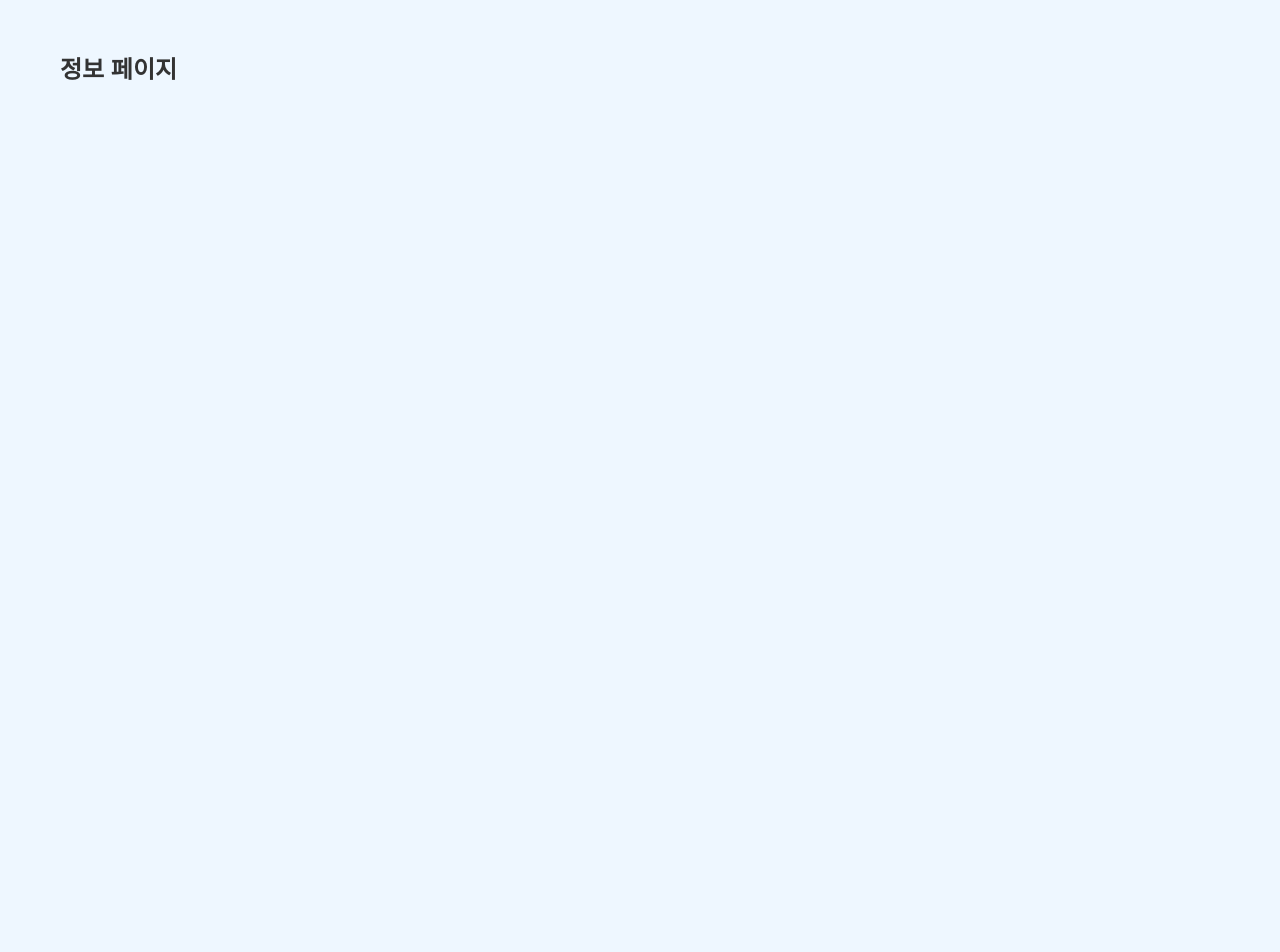
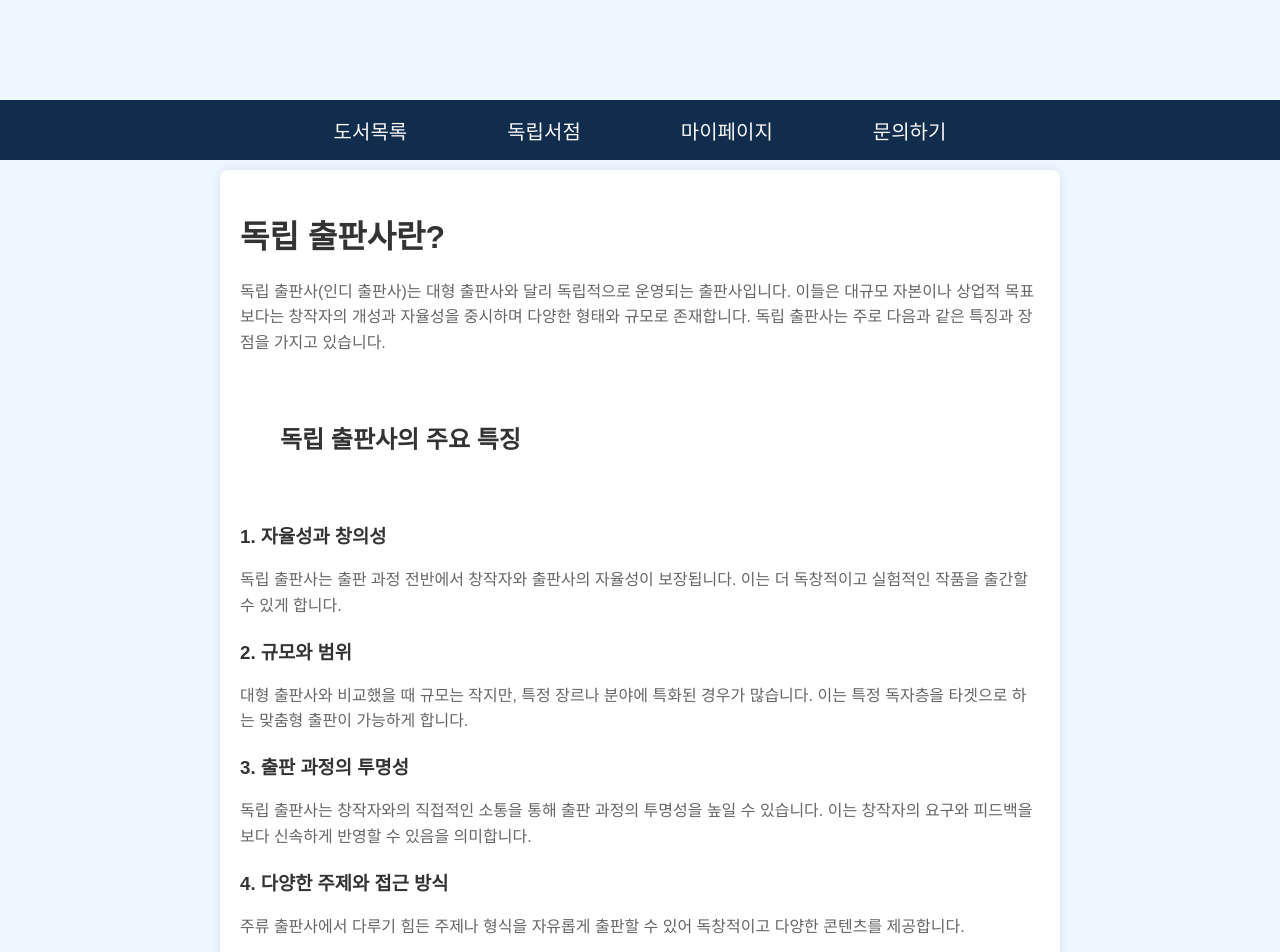
Before and after one commit to san-sae/WEBSW_PROJECT, a React (Create React App) app in the folder react_project/: page /info in a window 1280 px wide. Shown: the top 952 px of the page. Before the commit the page ends 800 px from the top, so only its background shows below. Built offline with nearby package versions, Linux system fonts and the light colour scheme.

Commit message:
plus info

```diff
--- /dev/null
+++ b/react_project/src/pages/Info.css
@@ -0,0 +1,83 @@
+body {
+    font-family: Arial, sans-serif;
+    margin: 0;
+    padding: 20px;
+    background-color: #f0f0f0;
+  }
+
+  .container {
+    max-width: 800px;
+    margin: 150px auto;
+    height : 100%;
+    background: #fff;
+    padding: 20px;
+    border-radius: 8px;
+    box-shadow: 0 0 10px rgba(0, 0, 0, 0.1);
+  }
+
+  nav ul {
+    list-style-type: none;
+    padding: 0;
+  }
+
+  nav ul li {
+    display: inline;
+    margin-right: 10px;
+  }
+
+  nav ul li a {
+    text-decoration: none;
+    color: #333;
+    font-weight: bold;
+  }
+
+  nav ul li a:hover {
+    text-decoration: underline;
+  }
+
+  h1, h2, h3 {
+    color: #333;
+  }
+
+  p {
+    line-height: 1.6;
+    color: #666;
+  }
+
+  form div {
+    margin-bottom: 15px;
+  }
+
+  label {
+    display: block;
+    margin-bottom: 5px;
+    font-weight: bold;
+  }
+
+  input[type="text"],
+  input[type="email"],
+  textarea {
+    width: 100%;
+    padding: 10px;
+    border: 1px solid #ccc;
+    border-radius: 4px;
+    box-sizing: border-box;
+  }
+
+  button {
+    width: 100%;
+    padding: 10px;
+    background-color: #4CAF50;
+    color: white;
+    border: none;
+    border-radius: 4px;
+    cursor: pointer;
+  }
+
+  button:hover {
+    background-color: #45a049;
+  }
+
+  .list a:visited{
+    color:mediumslateblue;
+}
--- a/react_project/src/pages/Info.js
+++ b/react_project/src/pages/Info.js
@@ -1,8 +1,77 @@
-// Info.js
 import React from 'react';
+import Nav from './../component/Nav';
+import './Info.css';
 
-function Info() {
-  return <h2>정보 페이지</h2>;
-}
+const Info = () => {
+  return (
+    <div className="container">
+      <Nav />
+      <h1>독립 출판사란?</h1>
+      <p>
+        독립 출판사(인디 출판사)는 대형 출판사와 달리 독립적으로 운영되는 출판사입니다. 이들은 대규모 자본이나 상업적 목표보다는 창작자의 개성과 자율성을 중시하며 다양한 형태와 규모로 존재합니다. 독립 출판사는 주로 다음과 같은 특징과 장점을 가지고 있습니다.
+      </p>
+      <br></br>
+
+      <h2>독립 출판사의 주요 특징</h2>
+      <br></br>
+      <h3>1. 자율성과 창의성</h3>
+      <p>
+        독립 출판사는 출판 과정 전반에서 창작자와 출판사의 자율성이 보장됩니다. 이는 더 독창적이고 실험적인 작품을 출간할 수 있게 합니다.
+      </p>
+
+      <h3>2. 규모와 범위</h3>
+      <p>
+        대형 출판사와 비교했을 때 규모는 작지만, 특정 장르나 분야에 특화된 경우가 많습니다. 이는 특정 독자층을 타겟으로 하는 맞춤형 출판이 가능하게 합니다.
+      </p>
+
+      <h3>3. 출판 과정의 투명성</h3>
+      <p>
+        독립 출판사는 창작자와의 직접적인 소통을 통해 출판 과정의 투명성을 높일 수 있습니다. 이는 창작자의 요구와 피드백을 보다 신속하게 반영할 수 있음을 의미합니다.
+      </p>
+
+      <h3>4. 다양한 주제와 접근 방식</h3>
+      <p>
+        주류 출판사에서 다루기 힘든 주제나 형식을 자유롭게 출판할 수 있어 독창적이고 다양한 콘텐츠를 제공합니다.
+      </p>
+
+      <h2>독립 출판사의 장점</h2>
+      <h3>1. 창작자의 통제력 강화</h3>
+      <p>
+        독립 출판사는 창작자가 자신의 작품에 대한 통제력을 더 많이 가질 수 있게 해줍니다. 이는 작품의 방향성과 최종 결과물에 대한 결정권을 창작자에게 줍니다.
+      </p>
+
+      <h3>2. 빠른 출판 속도</h3>
+      <p>
+        큰 조직 구조가 없는 만큼 독립 출판사는 출판 결정을 빠르게 내리고 신속하게 진행할 수 있습니다. 이는 최신 트렌드나 시의적절한 주제를 다루는 데 유리합니다.
+      </p>
+
+      <h3>3. 개성 있는 출판물</h3>
+      <p>
+        대형 출판사에서 나오기 힘든 독특하고 실험적인 작품들이 독립 출판사를 통해 출간됩니다. 이는 독자들에게 신선하고 다양한 읽을거리를 제공합니다.
+      </p>
+
+      <h3>4. 직접 판매 및 마케팅</h3>
+      <p>
+        독립 출판사는 창작자가 직접 판매와 마케팅에 참여할 수 있는 기회를 제공합니다. 이는 창작자가 독자와 더 가까이 소통하고, 작품의 가치를 직접 전달할 수 있음을 의미합니다.
+      </p>
+
+      <h2>추천하는 독립출판사 사이트</h2>
+      <div className="list">
+        <p>
+          &nbsp;
+          <a href="https://byeolcheck.kr/" target="_blank" rel="noopener noreferrer">별책부록</a>
+          &nbsp;
+          <a href="https://www.your-mind.com/" target="_blank" rel="noopener noreferrer">YOUR-MIND</a>
+          &nbsp;
+          <a href="https://smartstore.naver.com/justorage" target="_blank" rel="noopener noreferrer">스토리지북앤필름</a>
+          &nbsp;
+          <a href="https://smartstore.naver.com/dasibookshop" target="_blank" rel="noopener noreferrer">다시서점</a>
+          &nbsp;
+          <a href="https://www.onemorebag.kr/" target="_blank" rel="noopener noreferrer">원모어백</a>
+        </p>
+      </div>
+    </div>
+  );
+};
 
 export default Info;
--- a/react_project/src/pages/MyPage.js
+++ b/react_project/src/pages/MyPage.js
@@ -1,8 +1,13 @@
-// MyPage.js
 import React from 'react';
+import Nav from './../component/Nav';
 
-function MyPage() {
-  return <h2>마이페이지</h2>;
-}
+const MyPage = () => {
+  return (
+    <div>
+      <Nav />
+      <h2>마이페이지</h2>
+    </div>
+  );
+};
 
 export default MyPage;
--- a/react_project/src/pages/Question.css
+++ b/react_project/src/pages/Question.css
@@ -38,6 +38,7 @@ body {
 h1, h2, h3 {
   color: #333;
 }
+
 /*
 p {
   line-height: 1.6;
@@ -52,17 +53,28 @@ body {
   display: block;
   margin-bottom: 5px;
   font-weight: bold;
-    color : grey;
+  color: grey;
 }
 
 input[type="text"],
-  input[type="email"],
-  textarea {
+input[type="email"]
+{
   width: 100%;
   padding: 10px;
   border: 1px solid #ccc;
   border-radius: 4px;
-    box-sizing: border-box;
+  box-sizing: border-box; /* Ensure padding and border are included in the element's total width and height */
+  resize: horizontal; /* Allow vertical resizing only */
+}
+
+textarea {
+  width: 600px;
+  padding: 10px;
+  height: 200px;
+  border: 1px solid #ccc;
+  border-radius: 4px;
+  box-sizing: border-box; /* Ensure padding and border are included in the element's total width and height */
+  resize: horizontal; /* Allow vertical resizing only */
 }
 
 #send_button {
@@ -78,7 +90,8 @@ body {
 #send_button:hover {
   background-color: #112D42;
 }
+
 /*
-  .list a:visited{
-    color:mediumslateblue;
+.list a:visited {
+  color: mediumslateblue;
 } */
--- a/react_project/src/pages/Question.js
+++ b/react_project/src/pages/Question.js
@@ -2,7 +2,6 @@ import React, { useState } from 'react';
 import axios from 'axios';
 import './Question.css';
 import Nav from './../component/Nav';
-
 
 const ContactForm = () => {
   const [formData, setFormData] = useState({
@@ -37,26 +36,26 @@ const ContactForm = () => {
 
   return (
     <div className="container">
-     <Nav />
-
+      <Nav />
       <h1>Contact Us</h1>
       <form onSubmit={handleSubmit}>
         <div>
-          <label htmlFor="nickname">닉네임 : </label>
+          <label htmlFor="nickname">닉네임  </label>
           <input type="text" id="nickname" name="nickname" value={formData.nickname} onChange={handleChange} required />
         </div>
         <div>
-          <label htmlFor="mail">이메일 : </label>
+          <label htmlFor="mail">이메일  </label>
           <input type="email" id="mail" name="mail" value={formData.mail} onChange={handleChange} required />
         </div>
         <div>
-          <label htmlFor="subject">제목 : </label>
+          <label htmlFor="subject">제목  </label>
           <input type="text" id="subject" name="subject" value={formData.subject} onChange={handleChange} required />
         </div>
         <div>
-          <label htmlFor="question">문의 내용 : </label>
+          <label htmlFor="question">문의 내용  </label>
           <textarea id="question" name="question" value={formData.question} onChange={handleChange} required></textarea>
         </div>
+        <br></br>
         <button type="submit" id="send_button">Send</button>
       </form>
     </div>
```
Lines whose indentation alone changed are shown as unchanged.
